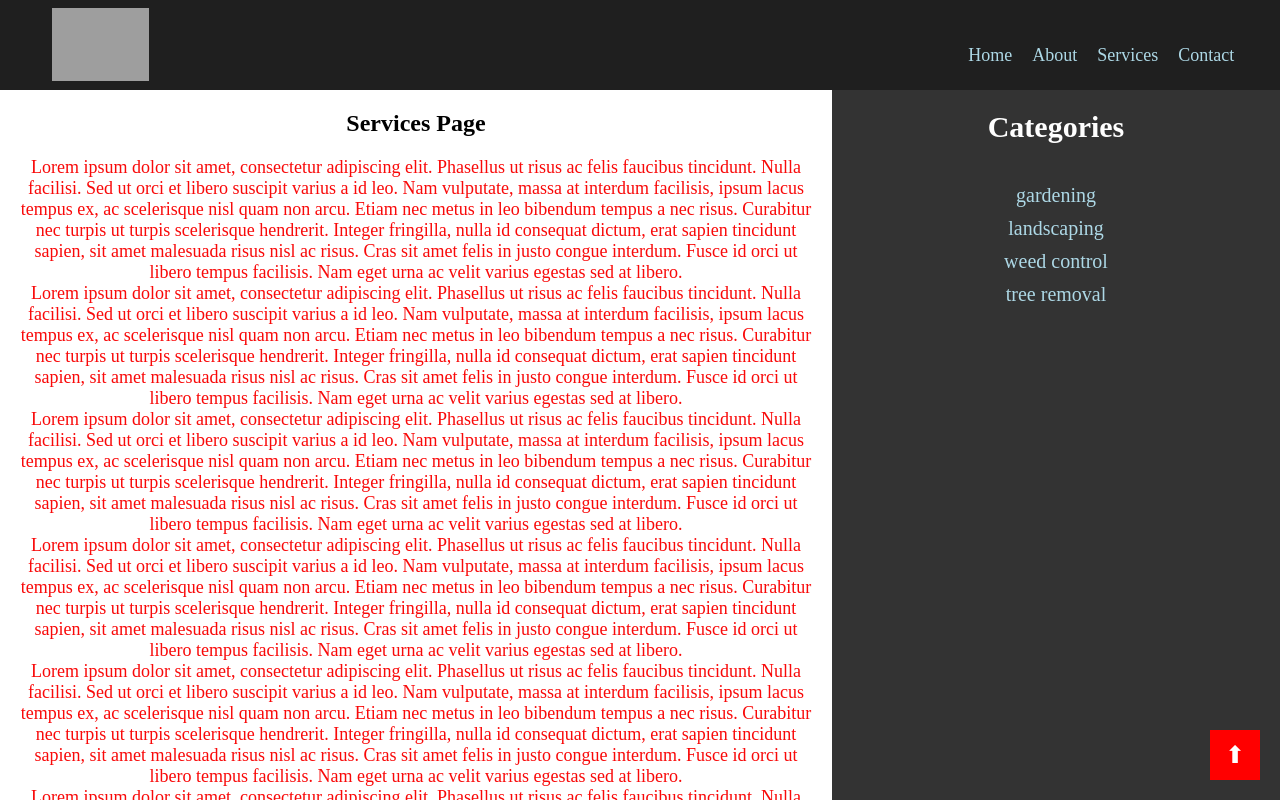
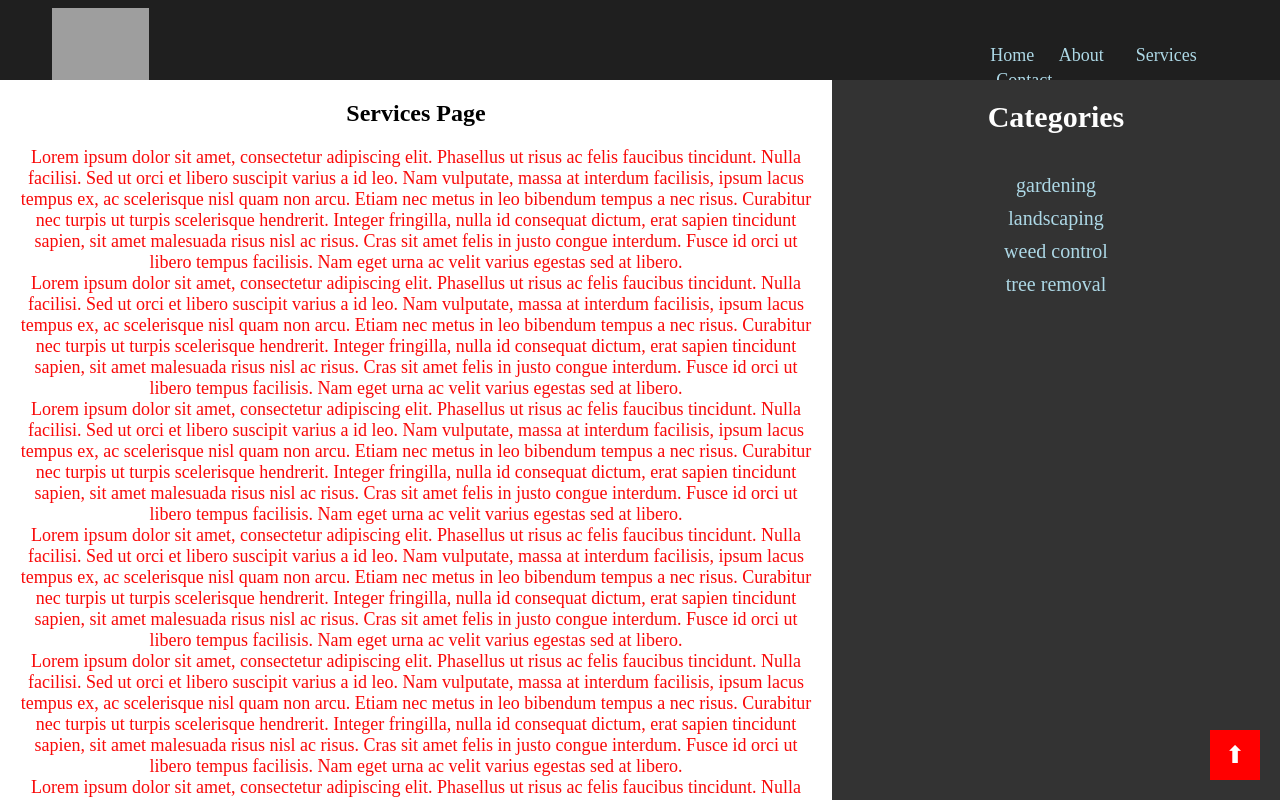
Before and after one commit to alexcovi1/css-positioning-examples, a plain HTML site: page index.html in a window 1280 px wide. Shown: the top 800 px of the page. Drawn offline with Linux system fonts and the light colour scheme; grey boxes are pictures that could not be loaded.

Commit message:
added modifies to flex on css

```diff
--- a/style.css
+++ b/style.css
@@ -9,9 +9,10 @@
 
 /* Primary Navigation */
 .nav-container {
-    padding: 32px;
-    max-height: 90px;
+    padding: 32px 32px;
+    max-height: 80px;
     background: #1f1f1f;
+
 }
 
 .logo {
@@ -25,13 +26,18 @@
     list-style: none;
     margin-left: 77%;
     margin-top: -40px;
-    display: flex;
 }
 
 .primary-nav a {
     color: lightblue;
     text-decoration: none;
     font-size: 18px;
+    float: right;
+    width: 50%;
+    list-style-type: none; /* Rimuove i pallini dalla lista */
+    padding: 0;
+    margin: 0;
+    text-align: right; /* Allinea la lista a destra */
 }
 
 nav ul {
@@ -41,7 +47,7 @@ nav ul {
 
 nav ul li {
     margin-right: 20px;
-    text-align: left;
+    display: inline-block;
 }
 
 .primary-nav a:hover {
```
Also changed, not shown: index.html (+1 -1 lines).
